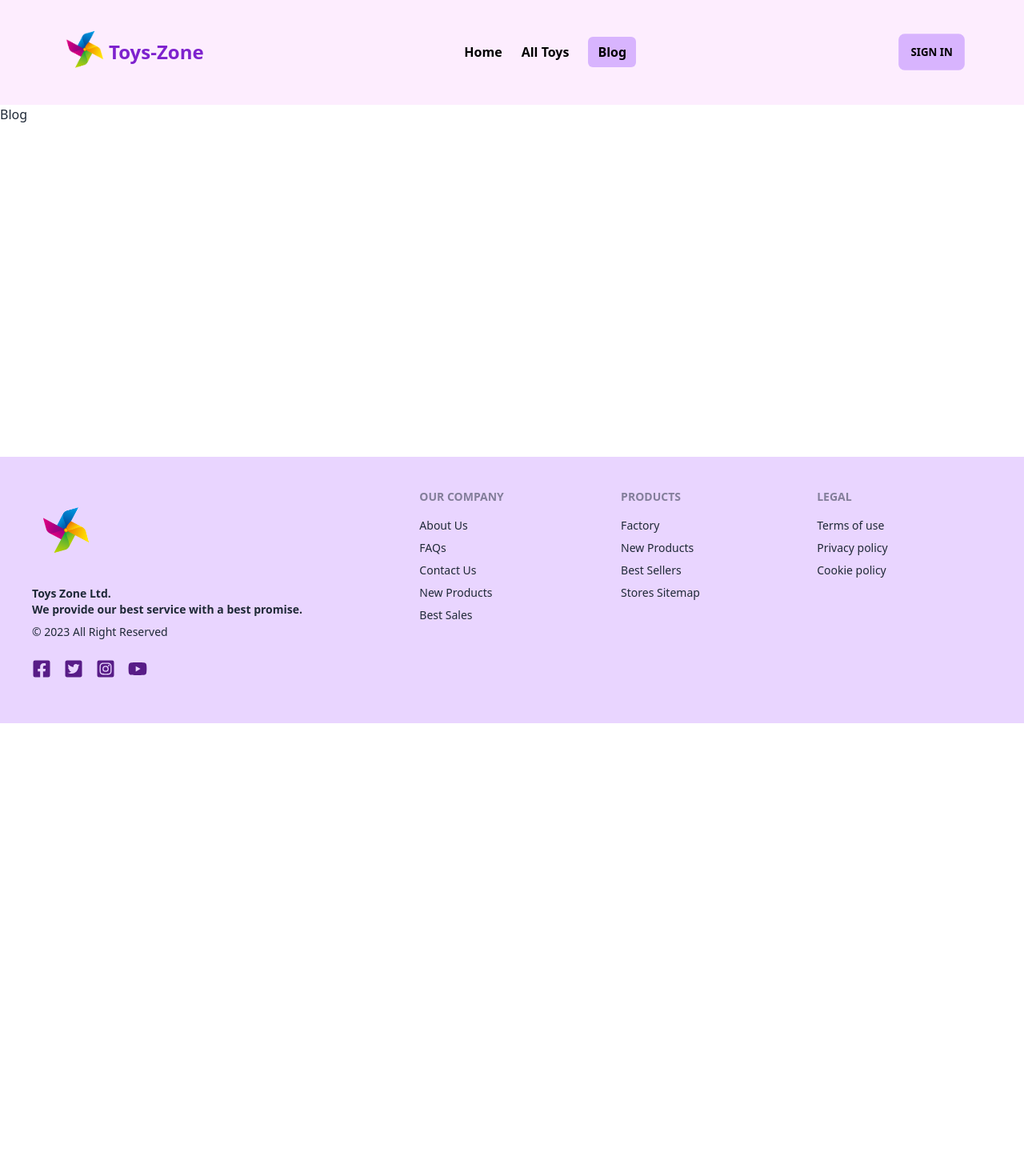
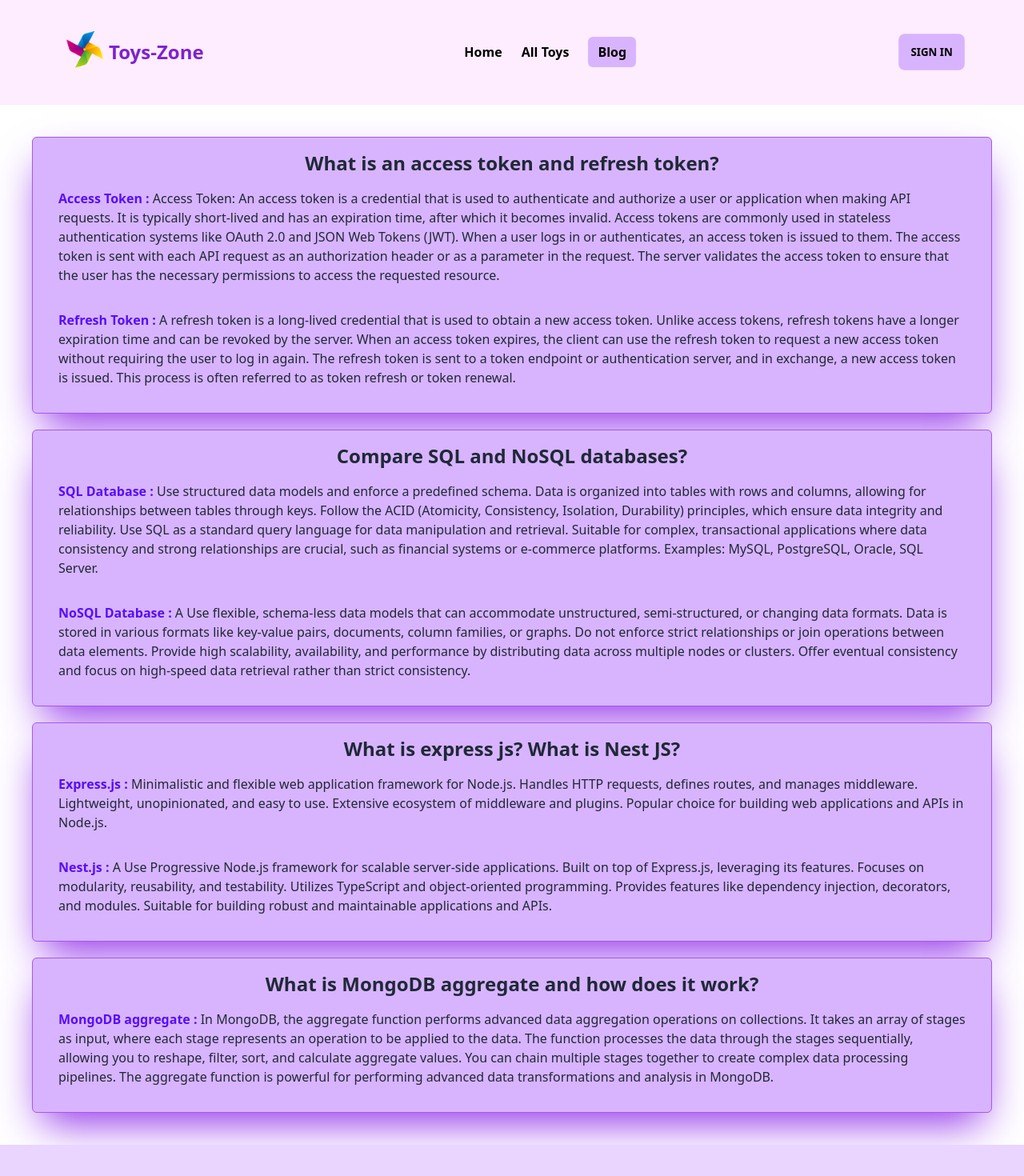
Before and after one commit to Shajib-Dv/toy-zone-client, a React (Vite) app: page /blog in a window 1280 px wide. Shown: the top 1470 px of the page at 80% size. Before the commit the page ends 904 px from the top, so only its background shows below. Built offline with nearby package versions, Linux system fonts and the light colour scheme; no server answers.

Commit message:
blog added

```diff
--- a/src/components/Blog.jsx
+++ b/src/components/Blog.jsx
@@ -4,8 +4,102 @@ import React from "react";
 
 const Blog = () => {
   return (
-    <div>
-      <h2>Blog</h2>
+    <div className="my-10 md:mx-10 mx-6 space-y-5">
+      <div className="p-4 rounded-md shadow-2xl border-purple-500 border bg-purple-300 shadow-purple-600">
+        <h2 className="text-2xl text-center font-bold">
+          What is an access token and refresh token?
+        </h2>
+        <p className="p-4">
+          <span className="text-primary font-bold">Access Token : </span>
+          Access Token: An access token is a credential that is used to
+          authenticate and authorize a user or application when making API
+          requests. It is typically short-lived and has an expiration time,
+          after which it becomes invalid. Access tokens are commonly used in
+          stateless authentication systems like OAuth 2.0 and JSON Web Tokens
+          (JWT). When a user logs in or authenticates, an access token is issued
+          to them. The access token is sent with each API request as an
+          authorization header or as a parameter in the request. The server
+          validates the access token to ensure that the user has the necessary
+          permissions to access the requested resource.
+        </p>
+        <p className="p-4">
+          <span className="text-primary font-bold">Refresh Token : </span>A
+          refresh token is a long-lived credential that is used to obtain a new
+          access token. Unlike access tokens, refresh tokens have a longer
+          expiration time and can be revoked by the server. When an access token
+          expires, the client can use the refresh token to request a new access
+          token without requiring the user to log in again. The refresh token is
+          sent to a token endpoint or authentication server, and in exchange, a
+          new access token is issued. This process is often referred to as token
+          refresh or token renewal.
+        </p>
+      </div>
+      <div className="p-4 rounded-md shadow-2xl border-purple-500 border bg-purple-300 shadow-purple-600">
+        <h2 className="text-2xl text-center font-bold">
+          Compare SQL and NoSQL databases?
+        </h2>
+        <p className="p-4">
+          <span className="text-primary font-bold">SQL Database : </span>
+          Use structured data models and enforce a predefined schema. Data is
+          organized into tables with rows and columns, allowing for
+          relationships between tables through keys. Follow the ACID (Atomicity,
+          Consistency, Isolation, Durability) principles, which ensure data
+          integrity and reliability. Use SQL as a standard query language for
+          data manipulation and retrieval. Suitable for complex, transactional
+          applications where data consistency and strong relationships are
+          crucial, such as financial systems or e-commerce platforms. Examples:
+          MySQL, PostgreSQL, Oracle, SQL Server.
+        </p>
+        <p className="p-4">
+          <span className="text-primary font-bold">NoSQL Database : </span>A Use
+          flexible, schema-less data models that can accommodate unstructured,
+          semi-structured, or changing data formats. Data is stored in various
+          formats like key-value pairs, documents, column families, or graphs.
+          Do not enforce strict relationships or join operations between data
+          elements. Provide high scalability, availability, and performance by
+          distributing data across multiple nodes or clusters. Offer eventual
+          consistency and focus on high-speed data retrieval rather than strict
+          consistency.
+        </p>
+      </div>
+      <div className="p-4 rounded-md shadow-2xl border-purple-500 border bg-purple-300 shadow-purple-600">
+        <h2 className="text-2xl text-center font-bold">
+          What is express js? What is Nest JS?
+        </h2>
+        <p className="p-4">
+          <span className="text-primary font-bold">Express.js : </span>
+          Minimalistic and flexible web application framework for Node.js.
+          Handles HTTP requests, defines routes, and manages middleware.
+          Lightweight, unopinionated, and easy to use. Extensive ecosystem of
+          middleware and plugins. Popular choice for building web applications
+          and APIs in Node.js.
+        </p>
+        <p className="p-4">
+          <span className="text-primary font-bold">Nest.js : </span>A Use
+          Progressive Node.js framework for scalable server-side applications.
+          Built on top of Express.js, leveraging its features. Focuses on
+          modularity, reusability, and testability. Utilizes TypeScript and
+          object-oriented programming. Provides features like dependency
+          injection, decorators, and modules. Suitable for building robust and
+          maintainable applications and APIs.
+        </p>
+      </div>
+      <div className="p-4 rounded-md shadow-2xl border-purple-500 border bg-purple-300 shadow-purple-600">
+        <h2 className="text-2xl text-center font-bold">
+          What is MongoDB aggregate and how does it work?
+        </h2>
+        <p className="p-4">
+          <span className="text-primary font-bold">MongoDB aggregate : </span>
+          In MongoDB, the aggregate function performs advanced data aggregation
+          operations on collections. It takes an array of stages as input, where
+          each stage represents an operation to be applied to the data. The
+          function processes the data through the stages sequentially, allowing
+          you to reshape, filter, sort, and calculate aggregate values. You can
+          chain multiple stages together to create complex data processing
+          pipelines. The aggregate function is powerful for performing advanced
+          data transformations and analysis in MongoDB.
+        </p>
+      </div>
     </div>
   );
 };
```
